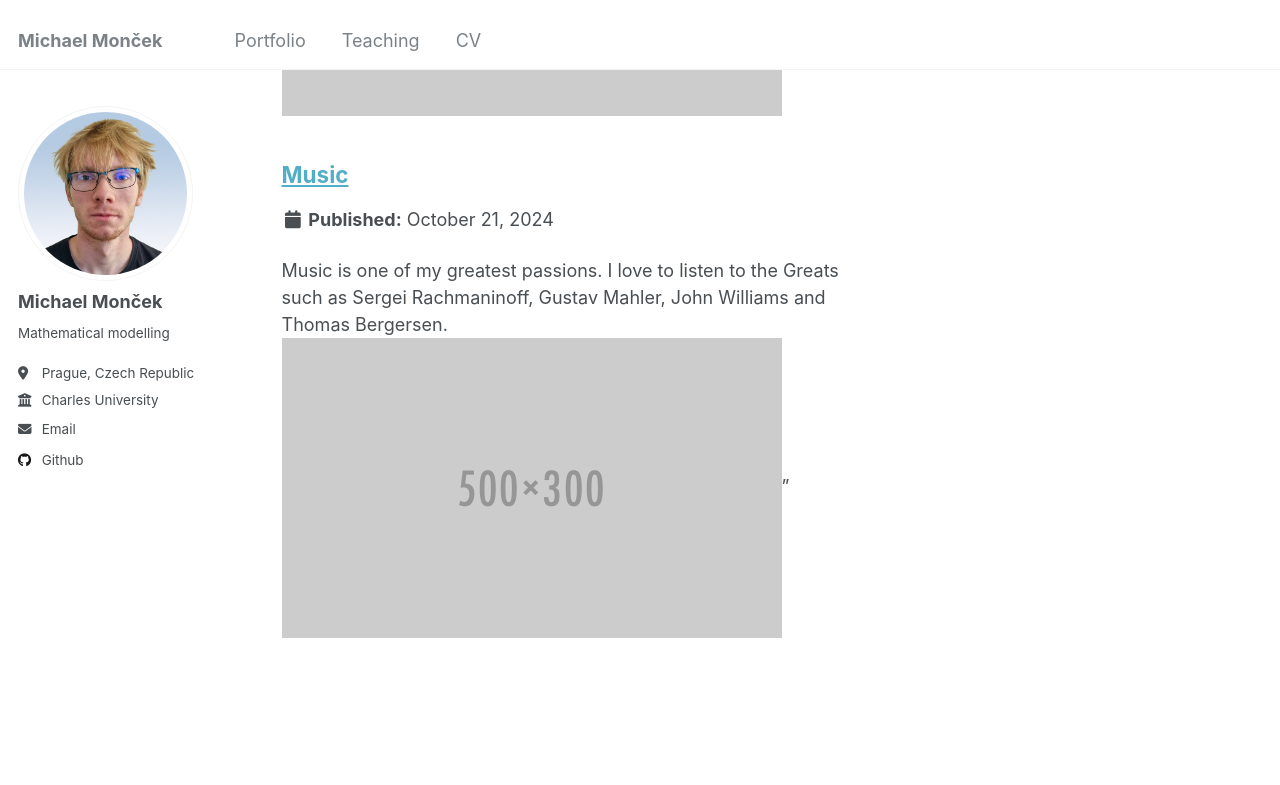
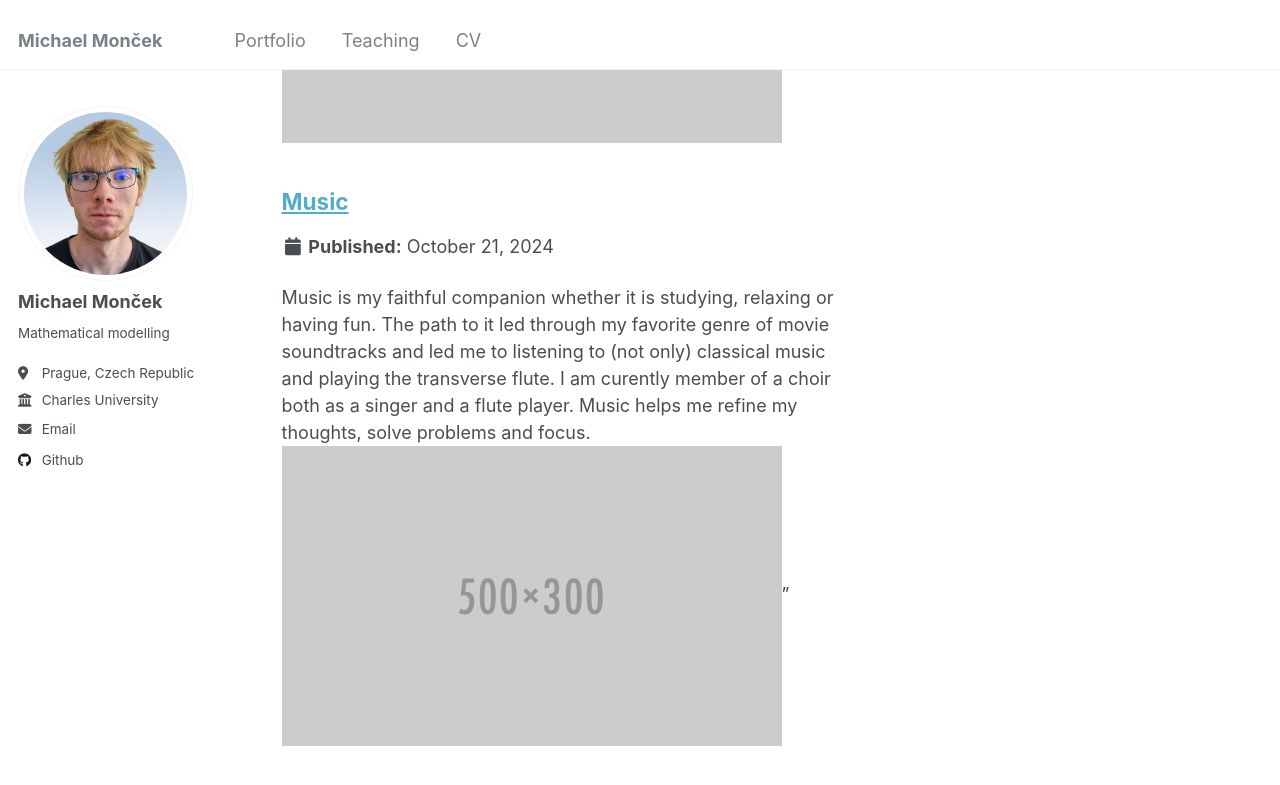
Before and after one commit to MichaelMoncek/MichaelMoncek.github.io, a Jekyll site: the page built from _pages/portfolio.html, in a window 1280 px wide and 900 px high, scrolled down 1163 px. Shown: the top 785 px of the window. Built offline with Jekyll 4.4.1, drawn with Linux system fonts in a browser that asks for light colours.

Commit message:
edited portfolio

```diff
--- a/_portfolio/portfolio-2.md
+++ b/_portfolio/portfolio-2.md
@@ -1,6 +1,6 @@
 ---
 title: "Music"
-excerpt: Music is one of my greatest passions. I love to listen to the Greats such as Sergei Rachmaninoff, Gustav Mahler, John Williams and Thomas Bergersen. <br/><img src='/images/500x300.png'>"
+excerpt: Music is my faithful companion whether it is studying, relaxing or having fun. The path to it led through my favorite genre of movie soundtracks and led me to listening to (not only) classical music and playing the transverse flute. I am curently member of a choir both as a singer and a flute player. Music helps me refine my thoughts, solve problems and focus. <br/><img src='/images/500x300.png'>"
 collection: portfolio
 ---
 
```
Also changed, not shown: _portfolio/portfolio-1.md (+1 -1 lines).
